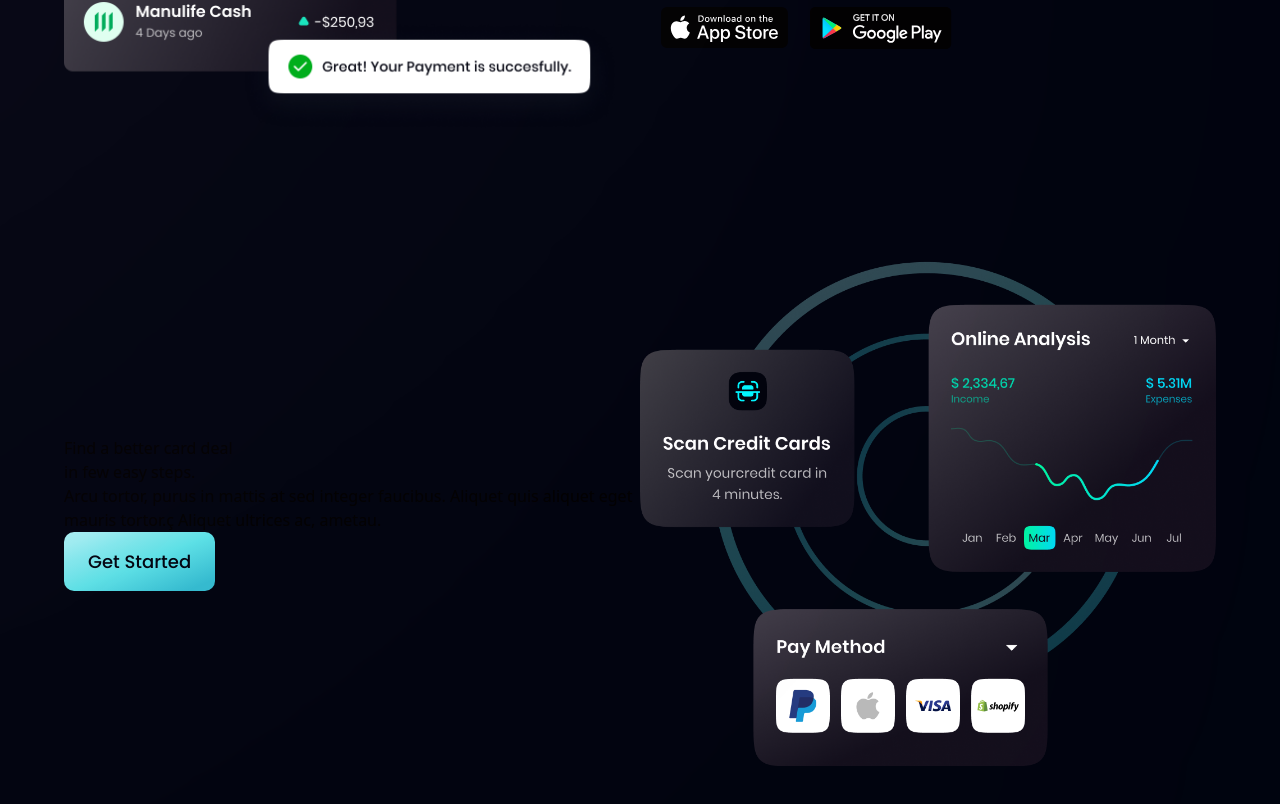
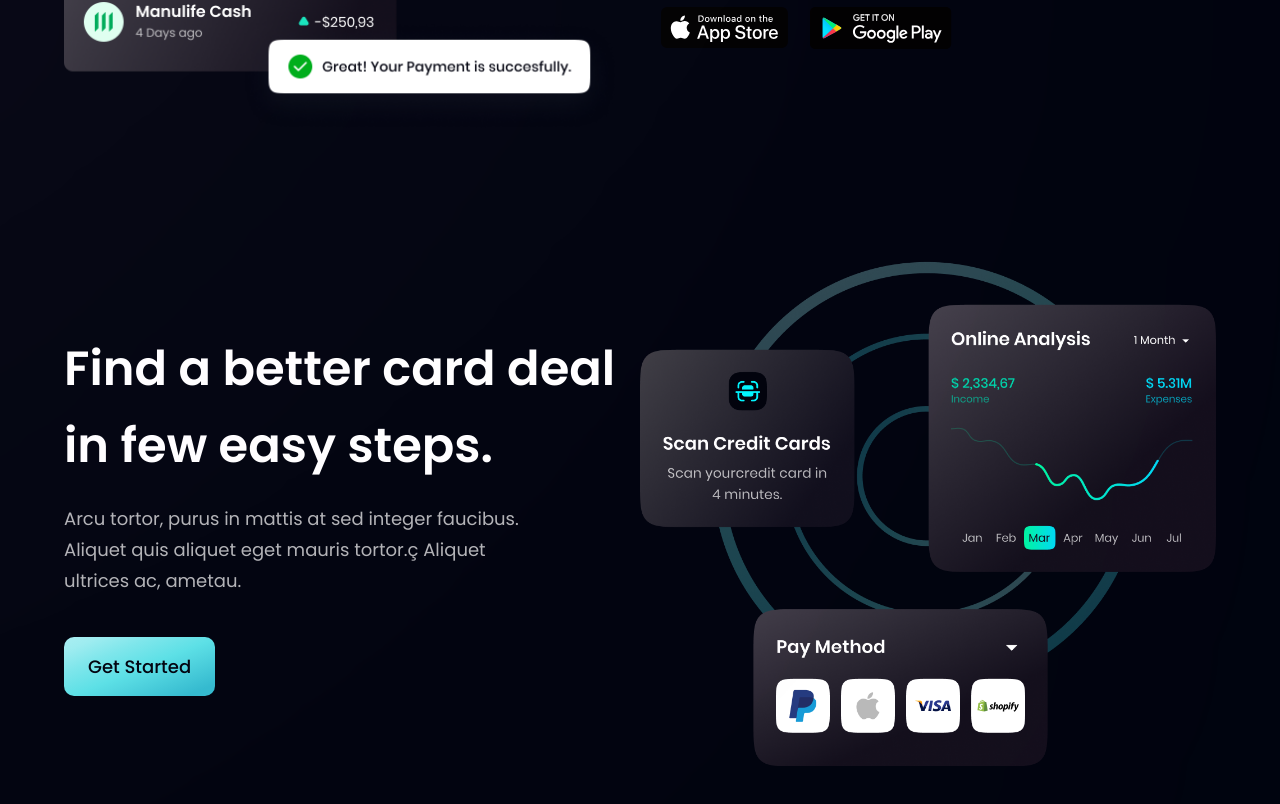
Before and after one commit to vidushalakshan/Bank-Mordern-App, a React (Vite) app: page / in a window 1280 px wide. Shown: the part 1977-2781 px from the top of the page. Built offline with nearby package versions, Linux system fonts and the light colour scheme.

Commit message:
complete billing section

```diff
--- a/src/components/CardDeal.jsx
+++ b/src/components/CardDeal.jsx
@@ -7,16 +7,16 @@ const CardDeal = () => {
   return (
     <section className={layout.section}>
       <div className={layout.sectionInfo}>
-        <h2>
+        <h2 className={style.heading2}>
           Find a better card deal <br />
           in few easy steps.
         </h2>
-        <p>
+        <p className={`${style.paragraph} max-w-[470px] mt-5`}>
           Arcu tortor, purus in mattis at sed integer faucibus. Aliquet quis
           aliquet eget mauris tortor.ç Aliquet ultrices ac, ametau.
         </p>
 
-        <Button />
+        <Button styles={`mt-10`}/>
       </div>
 
       <div className={layout.sectionInfo}>
```
